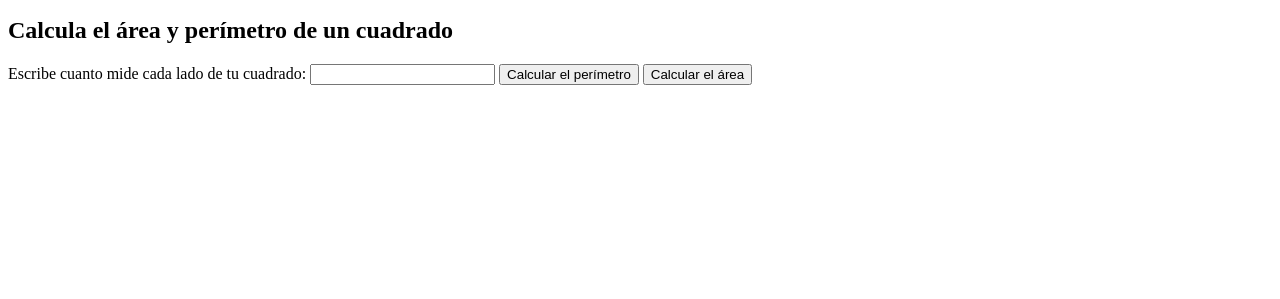
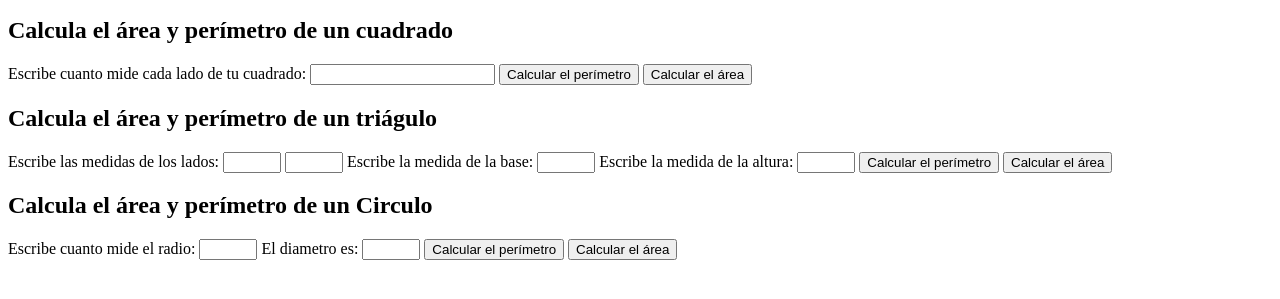
Before and after one commit to Jessica-anb/platzi-curso-practico-javascript, a plain HTML site: page figuras.html in a window 1280 px wide. Shown: the part 101-400 px from the top of the page. Drawn offline with Linux system fonts and the light colour scheme.

Commit message:
Reto clase 8, funciones y formularios para triangulo y circulo

```diff
--- a/figuras.html
+++ b/figuras.html
@@ -20,6 +20,31 @@
             <button type="button" onclick="calcularAreaCuadrado()">Calcular el área</button>
         </form>
     </section>
+    <section>
+        <h2>Calcula el área y perímetro de un triágulo</h2>
+        <form action="">
+            <label for="">Escribe las medidas de los lados:</label>
+            <input id="InputLado1" type="number" style="width: 50px;" />
+            <input id="InputLado2" type="number" style="width: 50px;" />
+            <label for="InputBase">Escribe la medida de la base:</label>
+            <input id="InputBase" type="number" style="width: 50px;" />
+            <label for="InputAltura">Escribe la medida de la altura:</label>
+            <input id="InputAltura" type="number" style="width: 50px;" />
+            <button type="button" onclick="calcularPerimetroTriangulo()">Calcular el perímetro</button>
+            <button type="button" onclick="calcularAreaTriangulo()">Calcular el área</button>
+        </form>
+    </section>
+    <section>
+        <h2>Calcula el área y perímetro de un Circulo</h2>
+        <form action="">
+            <label for="InputRadio">Escribe cuanto mide el radio:</label>
+            <input id="InputRadio" type="number" style="width: 50px;" onchange="calcularDiametroCirculo()" />
+            <label for="InputDiametro">El diametro es:</label>
+            <input id="InputDiametro" type="number" style="width: 50px;" />
+            <button type="button" onclick="calcularPerimetroCirculo()">Calcular el perímetro</button>
+            <button type="button" onclick="calcularAreaCirculo()">Calcular el área</button>
+        </form>
+    </section>
 
     <!-- Se puede escribir dentro de este elemento pero es mejor tenerlo en un archivo separado -->
     <script src="./figuras.js"></script>
--- a/figuras.js
+++ b/figuras.js
@@ -87,3 +87,45 @@ function calcularAreaCuadrado(){
     const area = areaCuadrado(value);
     alert(area);
 }
+function calcularPerimetroTriangulo(){
+    const inputL1 = document.getElementById("InputLado1");
+    const inputL2 = document.getElementById("InputLado2");
+    const inputB = document.getElementById("InputBase");
+    const valueL1 = Number(inputL1.value);
+    const valueL2 = Number(inputL2.value);
+    const valueB = Number(inputB.value);
+
+    const perimetro = perimetroTriangulo(valueL1, valueL2, valueB);
+    alert(perimetro);
+}
+function calcularAreaTriangulo(){
+    const inputA = document.getElementById("InputAltura");
+    const inputB = document.getElementById("InputBase");
+    const valueA = inputA.value;
+    const valueB = inputB.value;
+
+    const area = areaTriangulo(valueB, valueA);
+    alert(area);
+}
+function calcularDiametroCirculo() {
+    const input = document.getElementById("InputRadio");
+    const value = input.value;
+
+    const diametro = diametroCirculo(value);
+    const inputD = document.getElementById("InputDiametro");
+    inputD.value = diametro;
+}
+function calcularPerimetroCirculo(){
+    const input = document.getElementById("InputRadio");
+    const value = input.value;
+
+    const perimetro = perimetroCirculo(value);
+    alert(perimetro);
+}
+function calcularAreaCirculo(){
+    const input = document.getElementById("InputRadio");
+    const value = input.value;
+
+    const area = areaCirculo(value);
+    alert(area);
+}
```
